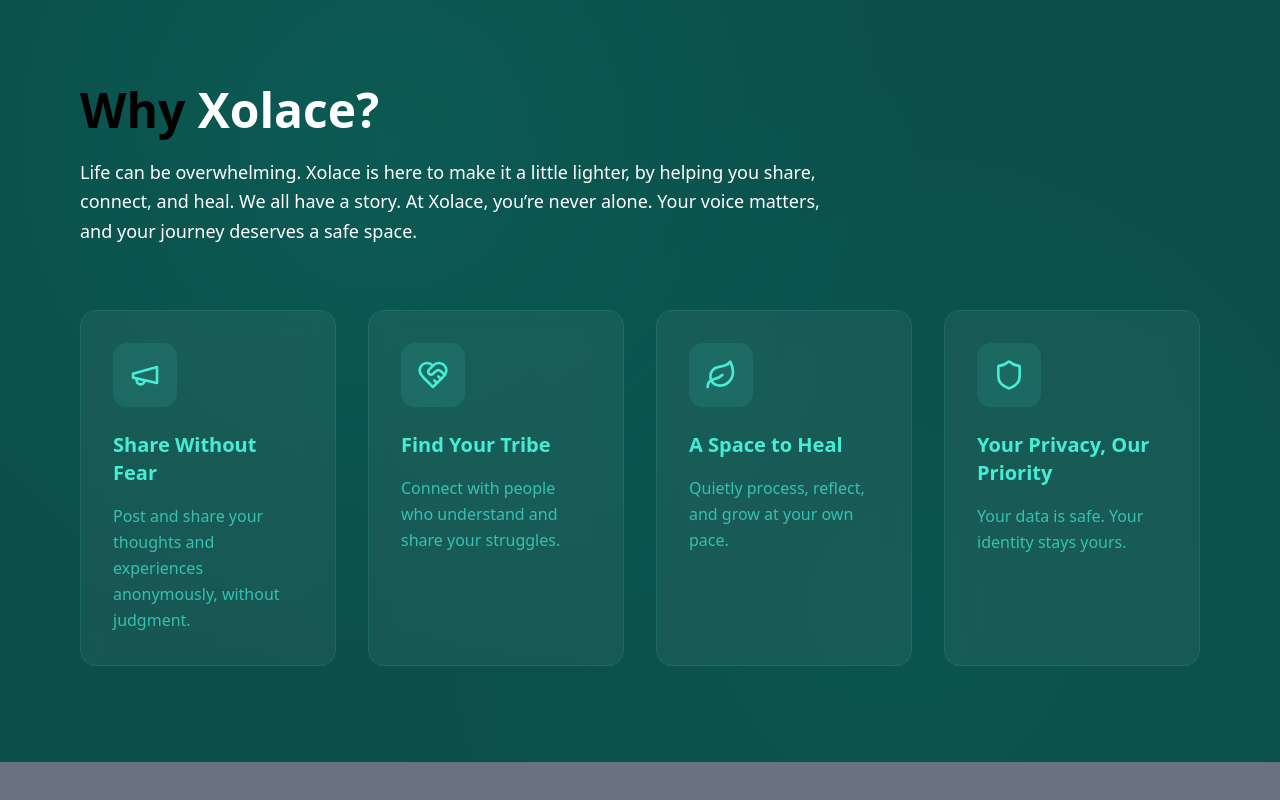
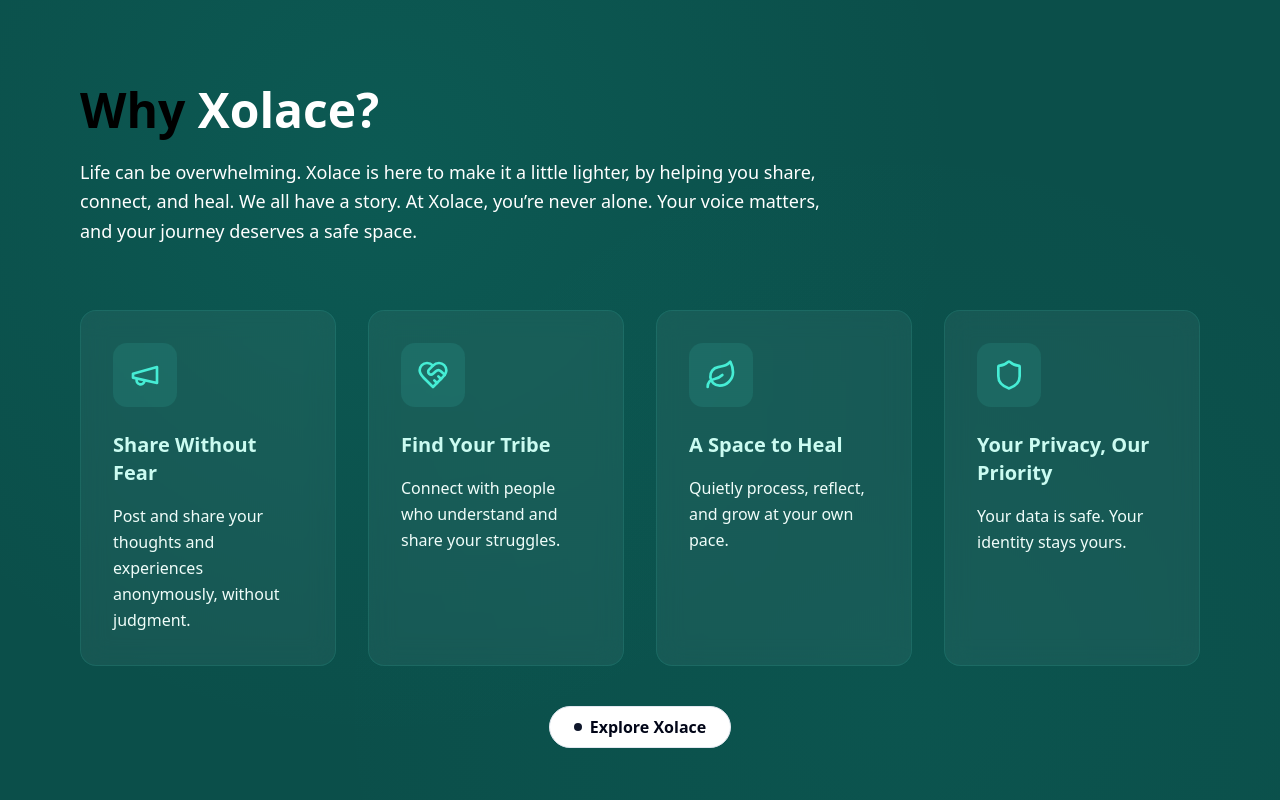
Before and after one commit to xolace-official/xolace_inc, a Next.js app: page / in a window 1280 px wide. Shown: the part 781-1581 px from the top of the page. Before the commit the page ends 1543 px from the top, so only its background shows below. Built offline with nearby package versions, Linux system fonts and the light colour scheme.

Commit message:
update
update on the section 2 of the homepage-"why xolace". Added CTA btn explore xolace

```diff
--- a/src/components/Landing/WhyXolace.tsx
+++ b/src/components/Landing/WhyXolace.tsx
@@ -1,4 +1,5 @@
-import {Megaphone, Leaf, Shield, HeartHandshake } from "lucide-react";
+import { Megaphone, Leaf, Shield, HeartHandshake } from "lucide-react";
+import { InteractiveHoverButton } from "../ui/magicui/interactive-hover-button";
 
 export default function WhyXolaceSection() {
   const features = [
@@ -9,7 +10,7 @@ export default function WhyXolaceSection() {
         "Post and share your thoughts and experiences anonymously, without judgment.",
     },
     {
-      icon: HeartHandshake ,
+      icon: HeartHandshake,
       title: " Find Your Tribe",
       description:
         "Connect with people who understand and share your struggles.",
@@ -17,14 +18,12 @@ export default function WhyXolaceSection() {
     {
       icon: Leaf,
       title: "A Space to Heal",
-      description:
-        "Quietly process, reflect, and grow at your own pace.",
+      description: "Quietly process, reflect, and grow at your own pace.",
     },
     {
       icon: Shield,
       title: "Your Privacy, Our Priority",
-      description:
-        "Your data is safe. Your identity stays yours.",
+      description: "Your data is safe. Your identity stays yours.",
     },
   ];
 
@@ -69,10 +68,10 @@ export default function WhyXolaceSection() {
                   </div>
 
                   {/* Content */}
-                  <h3 className="text-xl font-semibold text-teal-300 mb-4">
+                  <h3 className="text-xl font-semibold text-teal-100 mb-4">
                     {feature.title}
                   </h3>
-                  <p className="text-teal-300/70 leading-relaxed">
+                  <p className="text-teal-50 leading-relaxed">
                     {feature.description}
                   </p>
                 </div>
@@ -80,6 +79,14 @@ export default function WhyXolaceSection() {
             );
           })}
         </div>
+        {/* CTA button */}
+        <div className="md:flex justify-center py-10 hidden">
+          <InteractiveHoverButton>Explore Xolace</InteractiveHoverButton>
+        </div>
+        <div className="flex justify-center">
+          <button className="md:hidden bg-black text-teal-300 py-2 px-5 mt-10 border-teal-300 border-2 rounded-4xl">Explore Xolace</button>
+
+        </div>
       </div>
     </section>
   );
--- /dev/null
+++ b/src/components/magicui/interactive-hover-button.tsx
@@ -0,0 +1,35 @@
+import React from "react";
+import { ArrowRight } from "lucide-react";
+import { cn } from "@/lib/utils";
+
+interface InteractiveHoverButtonProps
+  extends React.ButtonHTMLAttributes<HTMLButtonElement> {}
+
+export const InteractiveHoverButton = React.forwardRef<
+  HTMLButtonElement,
+  InteractiveHoverButtonProps
+>(({ children, className, ...props }, ref) => {
+  return (
+    <button
+      ref={ref}
+      className={cn(
+        "group relative w-auto cursor-pointer overflow-hidden rounded-full border bg-background p-2 px-6 text-center font-semibold",
+        className,
+      )}
+      {...props}
+    >
+      <div className="flex items-center gap-2">
+        <div className="h-2 w-2 rounded-full bg-primary transition-all duration-300 group-hover:scale-[100.8]"></div>
+        <span className="inline-block transition-all duration-300 group-hover:translate-x-12 group-hover:opacity-0">
+          {children}
+        </span>
+      </div>
+      <div className="absolute top-0 z-10 flex h-full w-full translate-x-12 items-center justify-center gap-2 text-primary-foreground opacity-0 transition-all duration-300 group-hover:-translate-x-5 group-hover:opacity-100">
+        <span>{children}</span>
+        <ArrowRight />
+      </div>
+    </button>
+  );
+});
+
+InteractiveHoverButton.displayName = "InteractiveHoverButton";
--- /dev/null
+++ b/src/components/ui/magicui/interactive-hover-button.tsx
@@ -0,0 +1,34 @@
+import React from "react";
+import { ArrowRight } from "lucide-react";
+import { cn } from "@/lib/utils";
+
+type InteractiveHoverButtonProps = React.ButtonHTMLAttributes<HTMLButtonElement>
+
+export const InteractiveHoverButton = React.forwardRef<
+  HTMLButtonElement,
+  InteractiveHoverButtonProps
+>(({ children, className, ...props }, ref) => {
+  return (
+    <button
+      ref={ref}
+      className={cn(
+        "group relative w-auto cursor-pointer overflow-hidden rounded-full border bg-background p-2 px-6 text-center font-semibold",
+        className,
+      )}
+      {...props}
+    >
+      <div className="flex items-center gap-2">
+        <div className="h-2 w-2 rounded-full bg-primary transition-all duration-300 group-hover:scale-[100.8]"></div>
+        <span className="inline-block transition-all duration-300 group-hover:translate-x-12 group-hover:opacity-0">
+          {children}
+        </span>
+      </div>
+      <div className="absolute top-0 z-10 flex h-full w-full translate-x-12 items-center justify-center gap-2 text-primary-foreground opacity-0 transition-all duration-300 group-hover:-translate-x-5 group-hover:opacity-100">
+        <span>{children}</span>
+        <ArrowRight />
+      </div>
+    </button>
+  );
+});
+
+InteractiveHoverButton.displayName = "InteractiveHoverButton";
```
